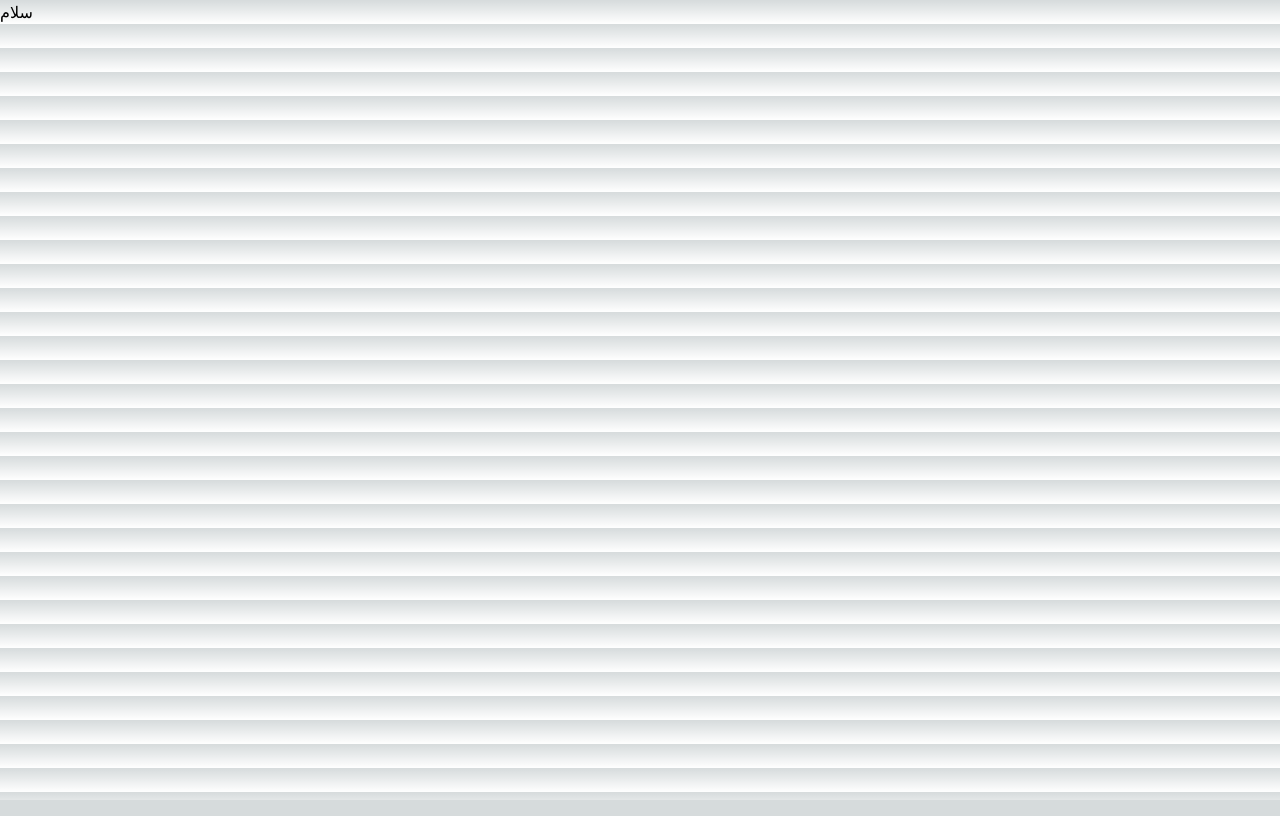
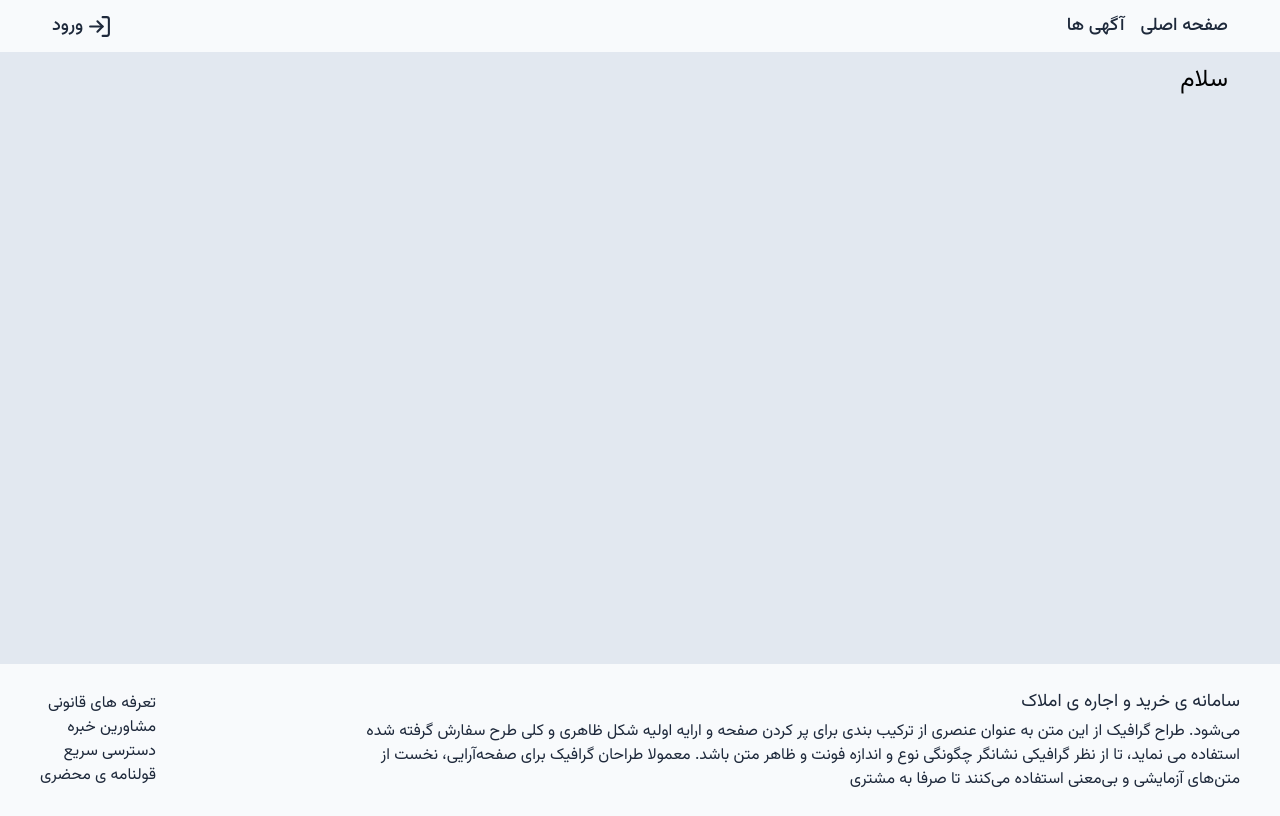
Before and after one commit to khosro70/amlak, a Next.js app: page / in a window 1280 px wide. Built offline with nearby package versions, Linux system fonts and the light colour scheme.

Commit message:
laycout component was added

```diff
--- a/src/app/globals.css
+++ b/src/app/globals.css
@@ -2,29 +2,6 @@
 @tailwind components;
 @tailwind utilities;
 
-:root {
-  --foreground-rgb: 0, 0, 0;
-  --background-start-rgb: 214, 219, 220;
-  --background-end-rgb: 255, 255, 255;
-}
-
-@media (prefers-color-scheme: dark) {
-  :root {
-    --foreground-rgb: 255, 255, 255;
-    --background-start-rgb: 0, 0, 0;
-    --background-end-rgb: 0, 0, 0;
-  }
-}
-
-body {
-  color: rgb(var(--foreground-rgb));
-  background: linear-gradient(
-      to bottom,
-      transparent,
-      rgb(var(--background-end-rgb))
-    )
-    rgb(var(--background-start-rgb));
-}
 
 @layer utilities {
   .text-balance {
--- a/src/app/layout.tsx
+++ b/src/app/layout.tsx
@@ -1,8 +1,7 @@
 import type { Metadata } from "next";
-import { Inter } from "next/font/google";
 import "./globals.css";
-
-const inter = Inter({ subsets: ["latin"] });
+import { vazirMatn } from "@/utils/fonts";
+import Layout from "@/layout/Layout";
 
 export const metadata: Metadata = {
   title: "Create Next App",
@@ -15,8 +14,10 @@ export default function RootLayout({
   children: React.ReactNode;
 }>) {
   return (
-    <html lang="en">
-      <body className={inter.className}>{children}</body>
+    <html lang="fa" dir="rtl">
+      <body className={`bg-slate-200 ${vazirMatn.className}`}>
+        <Layout>{children}</Layout>
+      </body>
     </html>
   );
 }
--- a/src/app/page.tsx
+++ b/src/app/page.tsx
@@ -1,7 +1,7 @@
 import { NextPage } from "next";
 
 const Home: NextPage = () => {
-  return <h1>سلام</h1>;
+  return <h1 className="text-2xl">سلام</h1>;
 };
 
 export default Home;
--- /dev/null
+++ b/src/components/layout/Footer.tsx
@@ -0,0 +1,39 @@
+import { NextPage } from "next";
+import Link from "next/link";
+
+const Footer: NextPage = () => {
+  return (
+    <footer className="py-6 px-3 bg-slate-50 text-slate-800">
+      <div className="container mx-auto xl:max-w-[1200px] flex justify-between items-center gap-x-3">
+        <div className="w-3/4">
+          <h1 className="text-lg mb-1">سامانه ی خرید و اجاره ی املاک</h1>
+          <p>
+            می‌شود. طراح گرافیک از این متن به عنوان عنصری از ترکیب بندی برای پر
+            کردن صفحه و ارایه اولیه شکل ظاهری و کلی طرح سفارش گرفته شده استفاده
+            می نماید، تا از نظر گرافیکی نشانگر چگونگی نوع و اندازه فونت و ظاهر
+            متن باشد. معمولا طراحان گرافیک برای صفحه‌آرایی، نخست از متن‌های
+            آزمایشی و بی‌معنی استفاده می‌کنند تا صرفا به مشتری
+          </p>
+        </div>
+        <div>
+          <ul>
+            <li>
+              <Link href="#">تعرفه های قانونی</Link>
+            </li>
+            <li>
+              <Link href="#">مشاورین خبره</Link>
+            </li>
+            <li>
+              <Link href="#">دسترسی سریع</Link>
+            </li>
+            <li>
+              <Link href="#">قولنامه ی محضری</Link>
+            </li>
+          </ul>
+        </div>
+      </div>
+    </footer>
+  );
+};
+
+export default Footer;
--- /dev/null
+++ b/src/components/layout/Header.tsx
@@ -0,0 +1,30 @@
+import { NextPage } from "next";
+import Link from "next/link";
+import { FiLogIn } from "react-icons/fi";
+
+const Header: NextPage = () => {
+  return (
+    <header className="w-full py-3 bg-slate-50 mb-3 text-slate-800">
+      <div className="container mx-auto xl:max-w-[1200px] px-3 flex justify-between items-center">
+        <div>
+          <ul className="flex justify-start items-center gap-x-4 text-lg font-medium">
+            <li>
+              <Link href="/">صفحه اصلی</Link>
+            </li>
+            <li>
+              <Link href="/buy-residential">آگهی ها</Link>
+            </li>
+          </ul>
+        </div>
+        <div>
+          <Link href="/signin" className="flex justify-end items-center text-lg font-medium gap-x-1">
+            <FiLogIn size={25} />
+            <span>ورود</span>
+          </Link>
+        </div>
+      </div>
+    </header>
+  );
+};
+
+export default Header;
--- /dev/null
+++ b/src/components/layout/Layout.tsx
@@ -0,0 +1,18 @@
+import Footer from "@/layout/Footer";
+import Header from "@/layout/Header";
+
+export default function Layout({
+  children,
+}: Readonly<{
+  children: React.ReactNode;
+}>) {
+  return (
+    <div>
+      <Header />
+      <div className="min-h-[600px] container mx-auto xl:max-w-[1200px] px-3">
+        {children}
+      </div>
+      <Footer />
+    </div>
+  );
+}
--- /dev/null
+++ b/src/utils/fonts.tsx
@@ -0,0 +1,51 @@
+import localFont from "next/font/local";
+
+export const vazirMatn = localFont({
+  src: [
+    {
+      path: "../../public/font/Vazirmatn-Thin.woff2",
+      weight: "100",
+      style: "normal",
+    },
+    {
+      path: "../../public/font/Vazirmatn-ExtraLight.woff2",
+      weight: "200",
+      style: "normal",
+    },
+    {
+      path: "../../public/font/Vazirmatn-Light.woff2",
+      weight: "300",
+      style: "normal",
+    },
+    {
+      path: "../../public/font/Vazirmatn-Regular.woff2",
+      weight: "400",
+      style: "normal",
+    },
+    {
+      path: "../../public/font/Vazirmatn-Medium.woff2",
+      weight: "500",
+      style: "normal",
+    },
+    {
+      path: "../../public/font/Vazirmatn-SemiBold.woff2",
+      weight: "600",
+      style: "normal",
+    },
+    {
+      path: "../../public/font/Vazirmatn-Bold.woff2",
+      weight: "700",
+      style: "normal",
+    },
+    {
+      path: "../../public/font/Vazirmatn-ExtraBold.woff2",
+      weight: "800",
+      style: "normal",
+    },
+    {
+      path: "../../public/font/Vazirmatn-Black.woff2",
+      weight: "900",
+      style: "normal",
+    },
+  ],
+});
```
Also changed, not shown: package.json (+8 -5 lines), src/models/User.js (added, +21 -0 lines), src/utils/auth.tsx (added, +13 -0 lines), src/utils/connectDB.tsx (added, +10 -0 lines), 2 other files (tests, documents, lock files or other folders).
